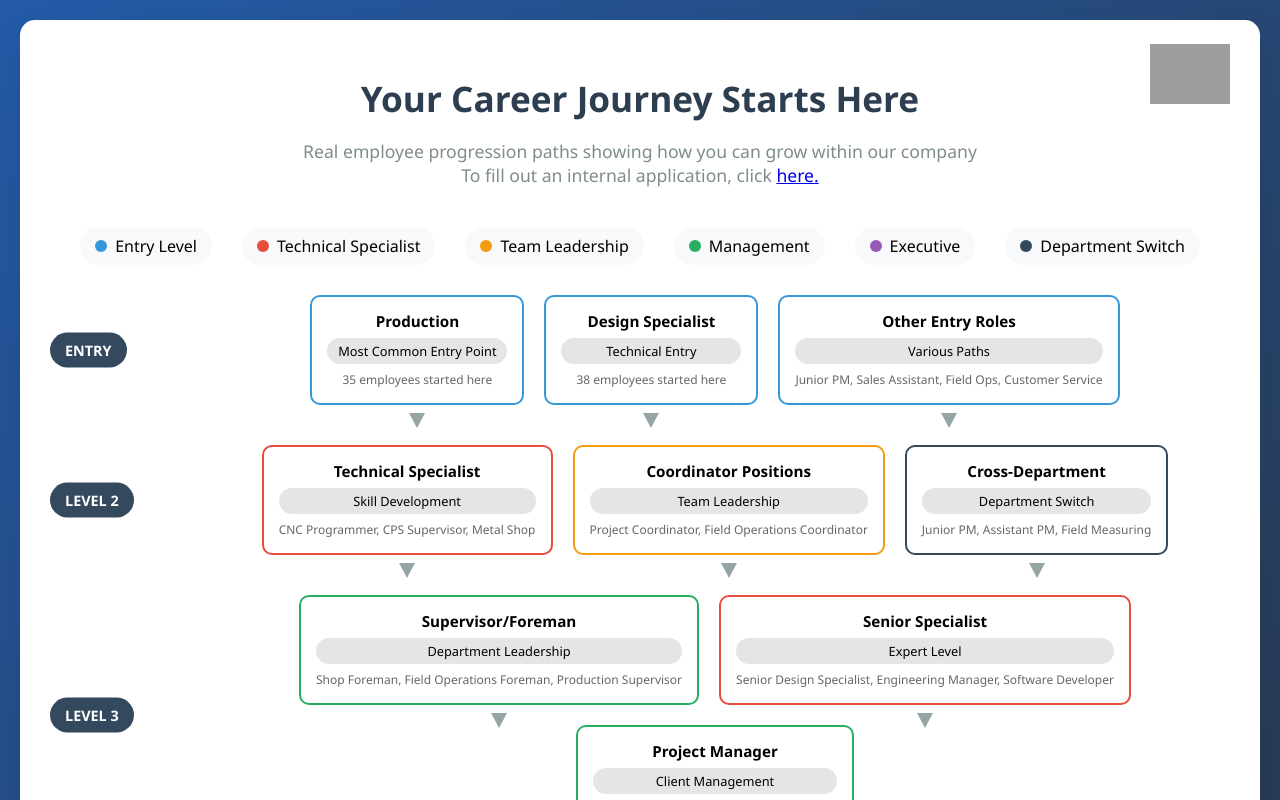
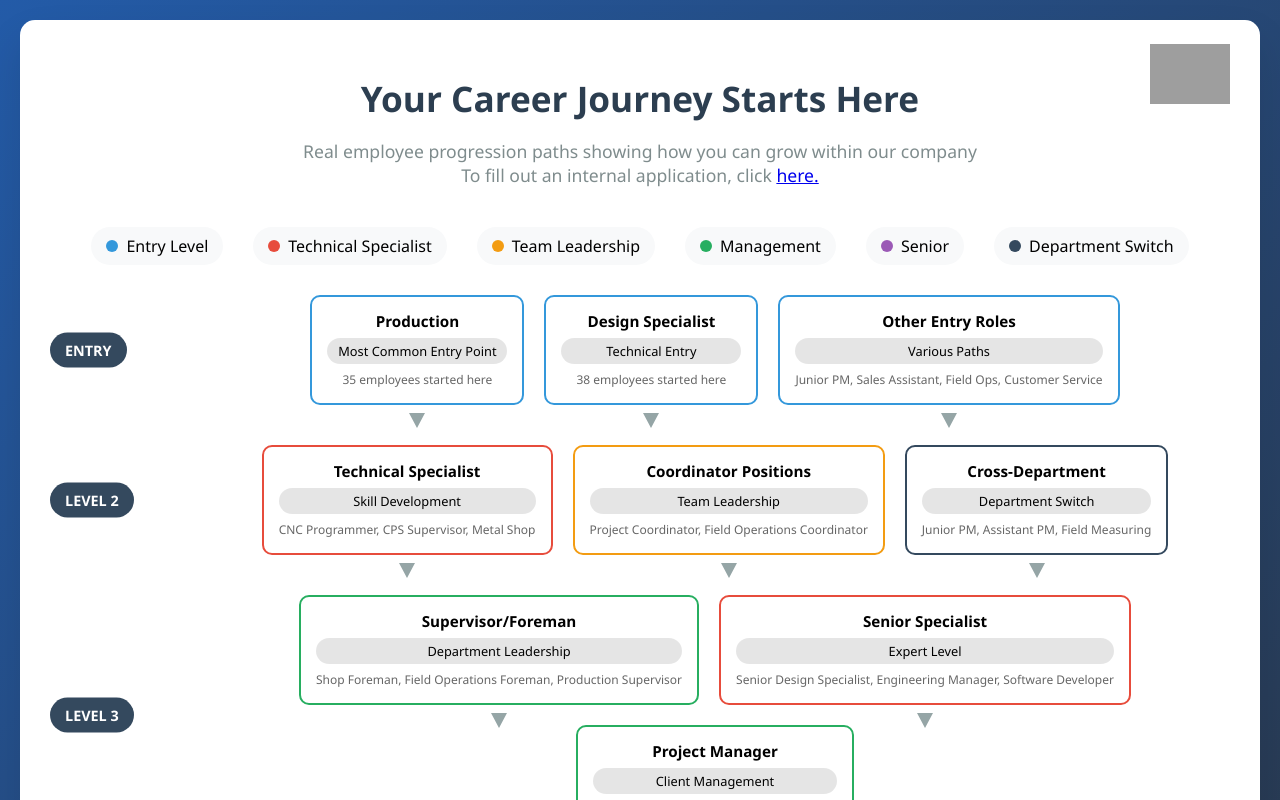
Before and after one commit to danielcollis/Employee-Department-Change, a React (Create React App) app: page / in a window 1280 px wide. Shown: the top 800 px of the page. Built offline with nearby package versions, Linux system fonts and the light colour scheme; grey boxes are pictures that could not be loaded.

Commit message:
changed executive to senior

```diff
--- a/index.html
+++ b/index.html
@@ -1 +1 @@
-<!doctype html><html lang="en"><head><meta charset="utf-8"/><link rel="icon" href="/Employee-Department-Change/favicon.ico"/><meta name="viewport" content="width=device-width,initial-scale=1"/><meta name="theme-color" content="#000000"/><meta name="description" content="Employee Career Progression Flowchart"/><title>Career Progression Opportunities</title><script defer="defer" src="/Employee-Department-Change/build/static/js/main.34db0f3c.js"></script><link href="/Employee-Department-Change/build/static/css/main.3a2abd22.css" rel="stylesheet"></head><body><noscript>You need to enable JavaScript to run this app.</noscript><div id="root"></div></body></html>
+<!doctype html><html lang="en"><head><meta charset="utf-8"/><link rel="icon" href="/Employee-Department-Change/favicon.ico"/><meta name="viewport" content="width=device-width,initial-scale=1"/><meta name="theme-color" content="#000000"/><meta name="description" content="Employee Career Progression Flowchart"/><title>Career Progression Opportunities</title><script defer="defer" src="/Employee-Department-Change/build/static/js/main.5e05cff2.js"></script><link href="/Employee-Department-Change/build/static/css/main.3a2abd22.css" rel="stylesheet"></head><body><noscript>You need to enable JavaScript to run this app.</noscript><div id="root"></div></body></html>
--- a/src/App.js
+++ b/src/App.js
@@ -37,7 +37,7 @@ function App() {
           </div>
           <div className="legend-item">
             <div className="legend-dot executive"></div>
-            <span>Executive</span>
+            <span>Senior</span>
           </div>
           <div className="legend-item">
             <div className="legend-dot dept-switch"></div>
```
Also changed, not shown: 7 other files (tests, documents, lock files or other folders).
